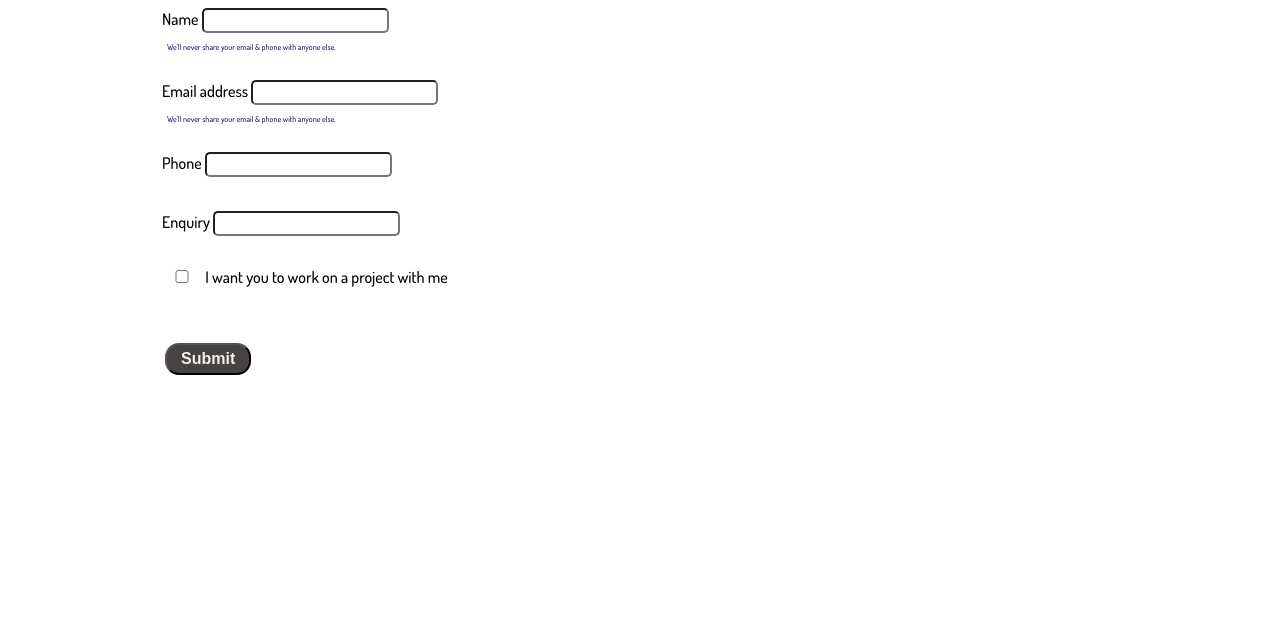
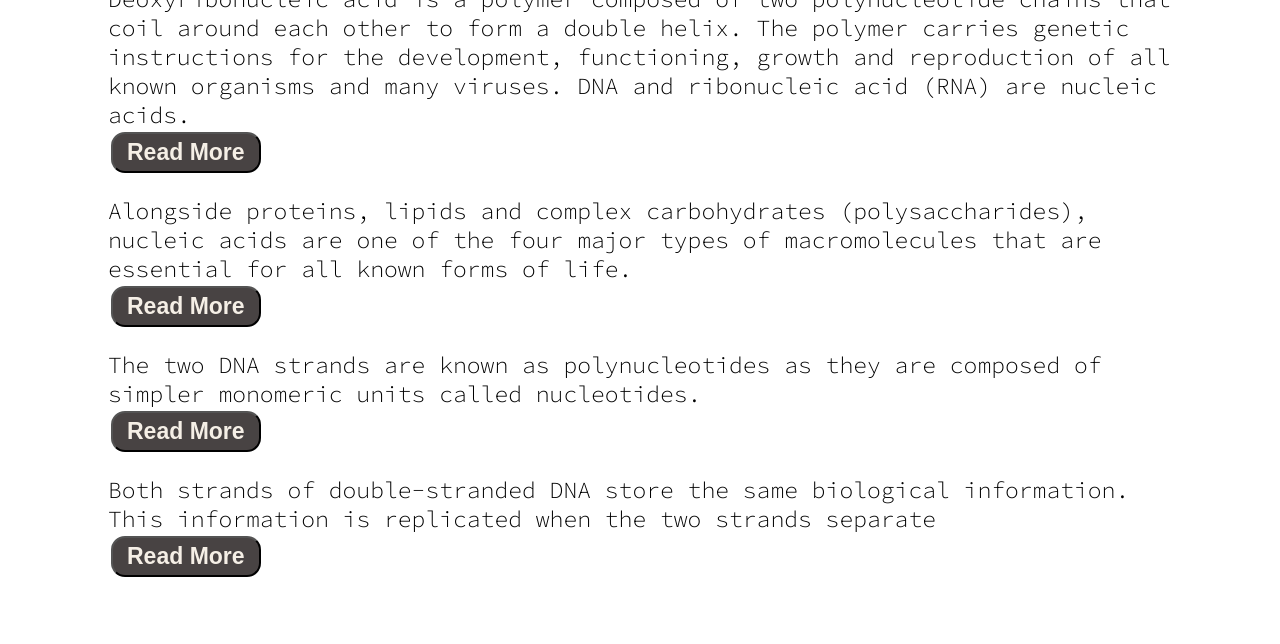
Before and after one commit to AnkitaaDaas/myportfolio.github.io, a plain HTML site: page contact.html in a window 1280 px wide. Shown: the part 156-800 px from the top of the page. Drawn offline with Linux system fonts and the light colour scheme.

Commit message:
Update contact.html

```diff
--- a/contact.html
+++ b/contact.html
@@ -29,43 +29,38 @@
                 <img class="ham" src="Ham.png" alt="" width="23">
                 <img class="cross" src="cross.png" alt="" width="23">
             </div>
-      <div class="contactform">
-        <h1>CONTACT ME</h1>
-        <form>
-          <div class="mb-3">
-            <label for="YourName" class="form-label">Name</label>
-            <input type="Name" class="form-control" id="YourEmail" aria-describedby="emailHelp">
-            <div id="emailHelp" class="form-text">We'll never share your email & phone with anyone else.</div>
+            <div class="blogContainer">
+                <h1>Blogs by Ankita</h1>
+                <div class="blogItem">
+                    <h2>Learn about DNA - in fun way</h2>
+                    <p>Deoxyribonucleic acid is a polymer composed of two polynucleotide chains that coil around each
+                        other to form a double helix. The polymer carries genetic instructions for the development,
+                        functioning, growth and reproduction of all known organisms and many viruses. DNA and
+                        ribonucleic acid (RNA) are nucleic acids.</p>
+                 <button class="btn btn-sm">Read More</button>
                 </div>
-          <div class="mb-3">
-            <label for="YourEmail" class="form-label">Email address</label>
-            <input type="email" class="form-control" id="YourEmail" aria-describedby="emailHelp">
-            <div id="emailHelp" class="form-text">We'll never share your email & phone with anyone else.</div>
+                <div class="blogItem">
+
+                    <p>Alongside proteins, lipids and complex carbohydrates (polysaccharides), nucleic acids are one of
+                        the four major types of macromolecules that are essential for all known forms of life.</p>
+                        <button class="btn btn-sm">Read More</button>
                 </div>
-          <div class="mb-3">
-            <label for="PhoneNo" class="form-label">Phone</label>
-            <input type="Phone" class="form-control" id="PhoneNo">
+                <div class="blogItem">
+
+                    <p>The two DNA strands are known as polynucleotides as they are composed of simpler monomeric units
+                        called nucleotides.</p>
+                        <button class="btn btn-sm">Read More</button>
                 </div>
-          <div class="mb-3" >
-            <label for="Enquiry" class="form-label" >Enquiry</label>
-            <input type="Enquiry"  class="form-control" id="Enquiry" aria-describedby="emailHelp">
-            </div>
-          <div class="mb-3" id="form-check">
-            <input type="checkbox" class="form-check-input" id="isclient">
-            <label class="form-check-label" for="isclient">I want you to work on a project with me</label>
-          </div>
+                <div class="blogItem">
 
-
-          <div class="buttons"> </div>
-
-          <button type="submit" class="btn btn-sm">Submit</button>
-        </form>
+                    <p>Both strands of double-stranded DNA store the same biological information. This information is
+                        replicated when the two strands separate</p>
+                        <button class="btn btn-sm">Read More</button>
                 </div>
             </div>
         </div>
     </div>
     <script src="script.js"></script>
-
 </body>
 
 </html>
```
Lines whose indentation alone changed are shown as unchanged.
